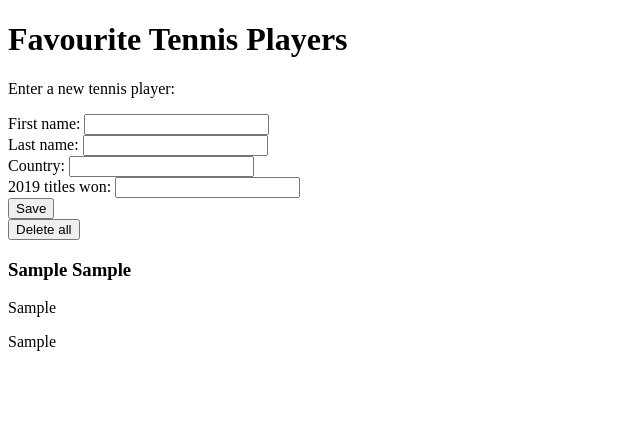
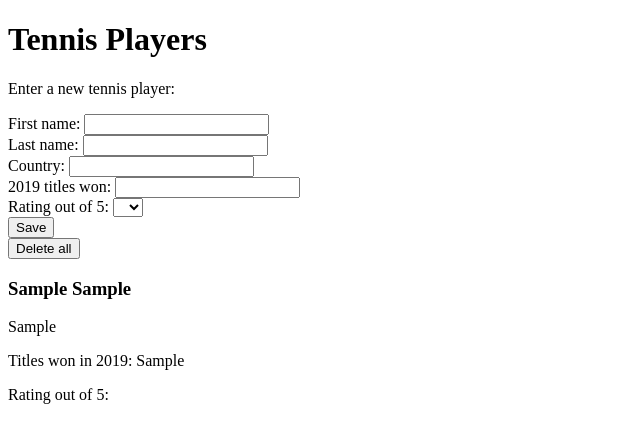
Before and after one commit to gregorl82/JavaScript_DOM_Manipulation, a plain HTML site: page index.html in a window 1280 px wide. Both pictures are taken after typing "Sample", "Sample", "Sample", "Sample" into the empty fields and a click on the input "Save". Shown: the whole page, without its empty margins (0-640 px from the left). Drawn offline with Linux system fonts and the light colour scheme.

Commit message:
Adds dropdown for player rating

```diff
--- a/index.html
+++ b/index.html
@@ -8,7 +8,7 @@
   </head>
   <body>
 
-    <h1>Favourite Tennis Players</h1>
+    <h1>Tennis Players</h1>
 
     <p>Enter a new tennis player:</p>
 
@@ -34,6 +34,18 @@
         <input type="text" name="titles" id="titles"required>
       </div>
 
+      <div class="form-item">
+        <label for="rating">Rating out of 5:</label>
+        <select name="rating" id="rating">
+          <option value="" disabled selected></option>
+          <option value="1">1</option>
+          <option value="2">2</option>
+          <option value="3">3</option>
+          <option value="4">4</option>
+          <option value="5">5</option>
+        </select>
+      </div>
+
       <input type="submit" value="Save">
 
     </form>
--- a/js/app.js
+++ b/js/app.js
@@ -30,8 +30,12 @@ const createNewPlayerItem = function(form){
   newPlayerItem.appendChild(playerCountry);
 
   const playerTitles = document.createElement('p');
-  playerTitles.textContent = form.titles.value;
+  playerTitles.textContent = `Titles won in 2019: ${form.titles.value}`;
   newPlayerItem.appendChild(playerTitles);
+
+  const playerRating = document.createElement('p');
+  playerRating.textContent = `Rating out of 5: ${form.rating.value}`;
+  newPlayerItem.appendChild(playerRating);
 
   return newPlayerItem;
 }
```
